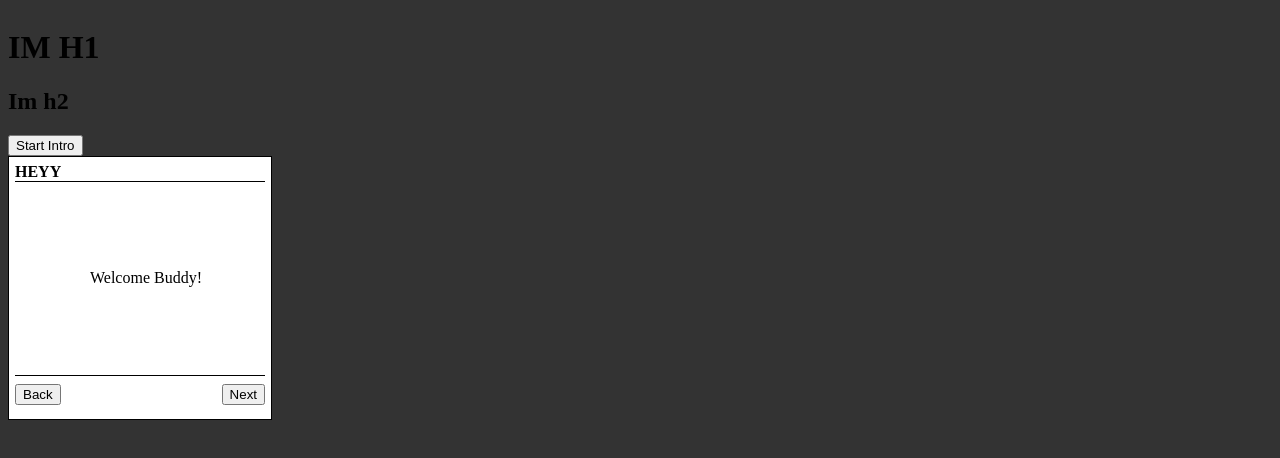
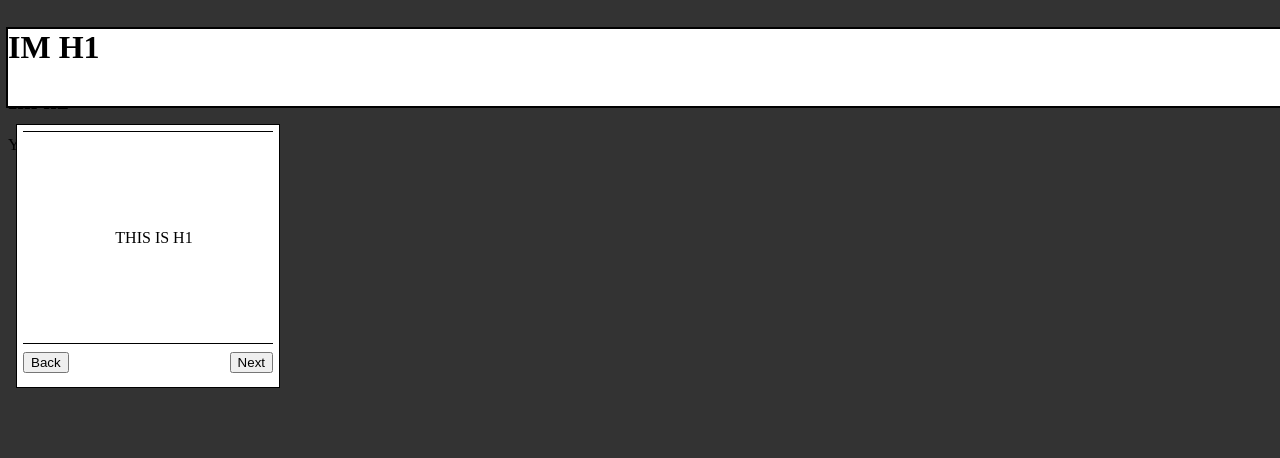
Before and after one commit to Omkar-Jawalkar/walkthrough-js-dev, a website with bundled scripts: page src/index.html in a window 1280 px wide. Both pictures are taken after a click on the button "Start Intro". Built offline with nearby package versions, Linux system fonts and the light colour scheme.

Commit message:
Super cool recursion added ⚡️

```diff
--- a/src/helper.css
+++ b/src/helper.css
@@ -1,3 +1,13 @@
+.transparent-element {
+    border: 2px solid rgba(0, 0, 0, 1);
+    background-color: white;
+}
+
+.removeOverlayOnDomElement {
+    z-index: 10;
+    position: relative;
+}
+
 .overlay {
     background-color: rgba(0, 0, 0, 0.8);
     position: absolute;
@@ -11,6 +21,7 @@
 }
 
 .box {
+    position: absolute;
     z-index: 2;
     width: 250px;
     height: 250px;
--- a/src/helper/createDisplayBox.js
+++ b/src/helper/createDisplayBox.js
@@ -1,4 +1,88 @@
-const CreateDisplayBox = (totalStepsLength, currentStep) => {
+/*
+    function removeOverlayAndAddBorder
+    @param {domElement} domElement , position
+    @return {x, y} Coordinates to add the Display box to
+*/
+const removeOverlayAndAddBorder = (domElement, position = "bottom") => {
+    // check if domElement is actually a dom element
+    if (domElement instanceof Element) {
+        // add the transparent element with appropriate styles
+        const { x, y, right, bottom } = domElement.getBoundingClientRect();
+
+        let transparentElement = document.createElement("div");
+        transparentElement.style.position = "absolute";
+        transparentElement.style.left = x - 10 + "px";
+        transparentElement.style.top = y - 10 + "px";
+        transparentElement.style.width = right + 10 + "px";
+        transparentElement.style.height = bottom + 10 + "px";
+        transparentElement.classList.add("transparent-element");
+        domElement.classList.add("removeOverlayOnDomElement");
+
+        // appent the transparent element to the Dom Element
+        domElement.parentNode.appendChild(transparentElement);
+
+        // calculate the position to add the display box
+
+        let positionObject = {
+            left: [x - 50, y],
+            right: [right + 50, y],
+            bottom: [x, bottom + 50],
+            top: [x, bottom - y - y],
+        };
+
+        // returning the position
+
+        if (positionObject?.position) {
+            return positionObject?.position;
+        } else {
+            return positionObject["bottom"];
+        }
+    } else {
+        throw new Error("Invalid DOM element");
+    }
+};
+
+/*
+
+    This function removed the Transparent Element, and box element from the dom
+    also removes the css class "removeOverlayOnDomElement" from the dom element provided.
+
+    @method removeOverlayOnDomElement
+    @param {DOMElement}
+    @param {Boolean} return true removed everything or throw an error
+
+*/
+
+const removeAllAppendedElements = (domElement) => {
+    try {
+        let transparentElement = document.getElementsByClassName(
+            "transparent-element"
+        )[0];
+        let boxElement = document.getElementsByClassName("box")[0];
+        domElement.classList.remove("removeOverlayOnDomElement");
+
+        transparentElement.remove();
+        boxElement.remove();
+        return true;
+    } catch (error) {
+        throw new Error("Cant remove elememt");
+    }
+};
+
+
+
+const CreateDisplayBox = (totalStepsLength, currentStep, format) => {
+    // extracting the info from the format
+
+    let formattedItem = format[currentStep];
+    let domElement = formattedItem["element"];
+    let title = formattedItem?.title;
+    let intro = formattedItem?.intro;
+    let position = formattedItem?.position;
+
+    // removeOverlayAndAddBorder which return x and y coordinates
+    const [left, top] = removeOverlayAndAddBorder(domElement, position);
+
     // creating elements
     let box = document.createElement("div");
     let boxHeader = document.createElement("div");
@@ -8,6 +92,8 @@ const CreateDisplayBox = (totalStepsLength, currentStep) => {
     let forwardButton = document.createElement("button");
 
     // setting styles
+    box.style.left = left + "px";
+    box.style.top = top + "px";
     box.classList.add("box");
     boxHeader.classList.add("box-header");
     boxBody.classList.add("box-body");
@@ -15,21 +101,31 @@ const CreateDisplayBox = (totalStepsLength, currentStep) => {
 
     // todo: setting styles for buttons
 
-    // todo : add event listener for buttons
-
-    backButton.addEventListener("click", () => {
+    backButton.addEventListener("click", (e) => {
         if (currentStep > 0) {
             currentStep--;
+            let isRemoved = removeAllAppendedElements(domElement);
+            if (isRemoved) {
+                CreateDisplayBox(totalStepsLength, currentStep, format);
+            }
         }
-        console.log("currentStep: " + currentStep);
     });
 
-    forwardButton.addEventListener("click", () => {
+    forwardButton.addEventListener("click", (e) => {
         if (currentStep < totalStepsLength - 1) {
             currentStep++;
+
+            // remove -> the transition-element, displaybox,
+
+            let isRemoved = removeAllAppendedElements(domElement);
+            if (isRemoved) {
+                CreateDisplayBox(totalStepsLength, currentStep, format);
+            }
+
+            // recursively call this function
         } else if (currentStep === totalStepsLength - 1) {
             // todo : change it to finished state and close the intro
-            console.log("reached total steps ");
+            event.target.textContent = "Finished";
         }
     });
 
@@ -38,8 +134,9 @@ const CreateDisplayBox = (totalStepsLength, currentStep) => {
     // setting Text content
     backButton.textContent = "Back";
     forwardButton.textContent = "Next";
-    boxHeader.textContent = "HEYY";
-    boxBody.textContent = "Welcome Buddy!";
+
+    boxHeader.textContent = title;
+    boxBody.textContent = intro;
 
     boxFooter.appendChild(backButton);
     boxFooter.appendChild(forwardButton);
@@ -48,7 +145,7 @@ const CreateDisplayBox = (totalStepsLength, currentStep) => {
     box.appendChild(boxBody);
     box.appendChild(boxFooter);
 
-    return box;
+    document.body.appendChild(box);
 };
 
 export default CreateDisplayBox;
--- a/src/helper/startIntro.js
+++ b/src/helper/startIntro.js
@@ -1,14 +1,9 @@
 import CreateDisplayBox from "./createDisplayBox.js";
 const startIntro = (totalStepsLength, currentStep, format) => {
-    console.log(
-        "total steps length: " + totalStepsLength,
-        " current step: " + currentStep
-    );
+
     document.body.classList.add("overlay");
-    let displayBox = CreateDisplayBox(totalStepsLength, currentStep);
+    CreateDisplayBox(totalStepsLength, currentStep, format);
 
-    // displayBox.textContent = "Hello World!";
-    document.body.appendChild(displayBox);
 };
 
 export default startIntro;
--- a/src/index.html
+++ b/src/index.html
@@ -10,6 +10,9 @@
     <body>
         <h1 id="h1-heading" data-intro="THIS IS H1" data-step="1">IM H1</h1>
         <h2 data-intro="THIS IS H2" data-step="2">Im h2</h2>
+        <span data-intro="THIS IS A H2 ⚡️" data-step="3" data-position="left">
+            YPP
+        </span>
         <button type="button">Start Intro</button>
         <script src="./myIndex.js" type="module"></script>
     </body>
--- a/src/index.js
+++ b/src/index.js
@@ -12,7 +12,7 @@ function Walkthrough() {
 
         if (this.validateFormattedDataAndSetStepsLength()) {
             // start the intro
-            startIntro(this.steps, this.currentStep, this.format);
+            startIntro(this.steps, this.currentStep, this.format?.steps);
         } else {
             console.log(this.format);
             throw new Error("Data not available or invalid");
```
